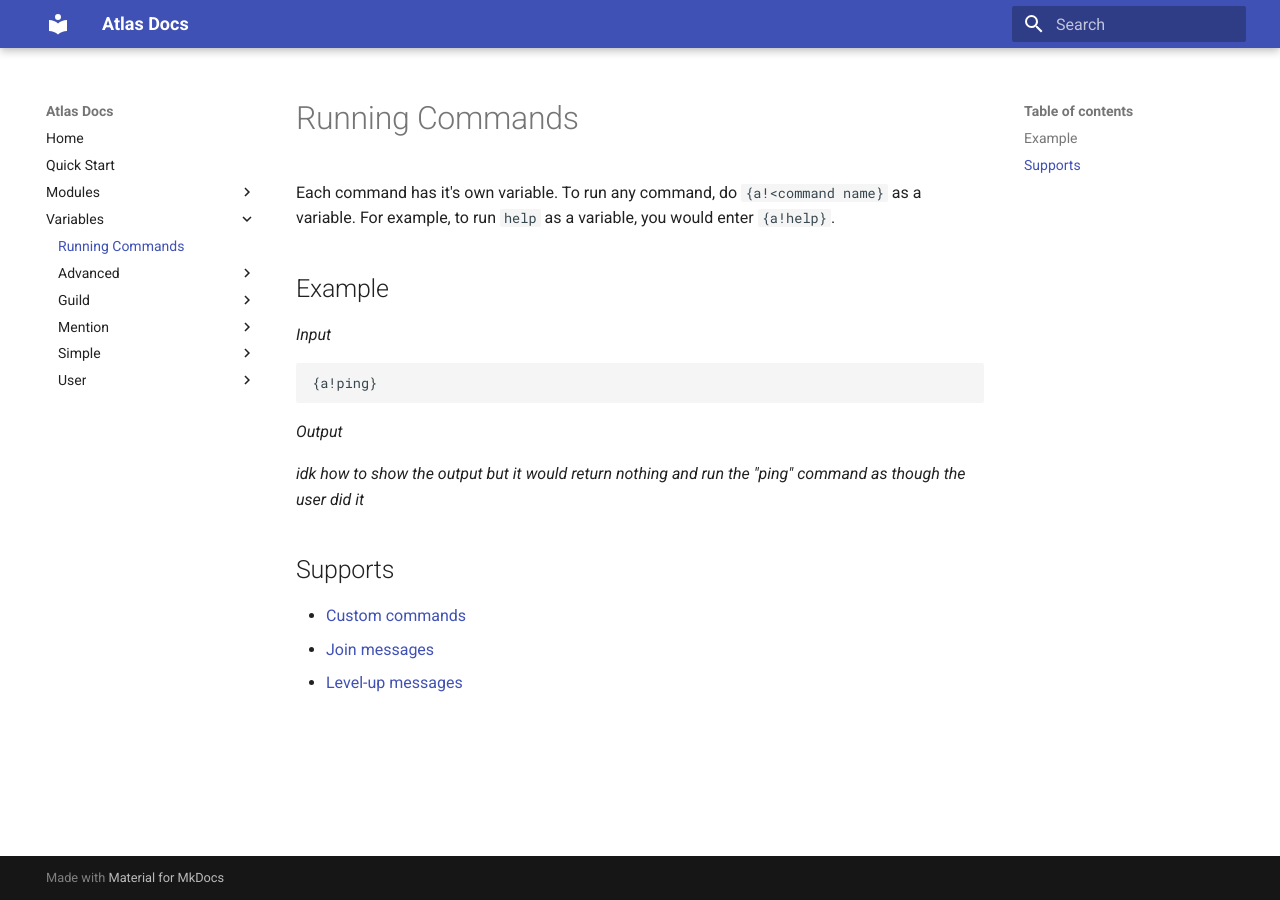
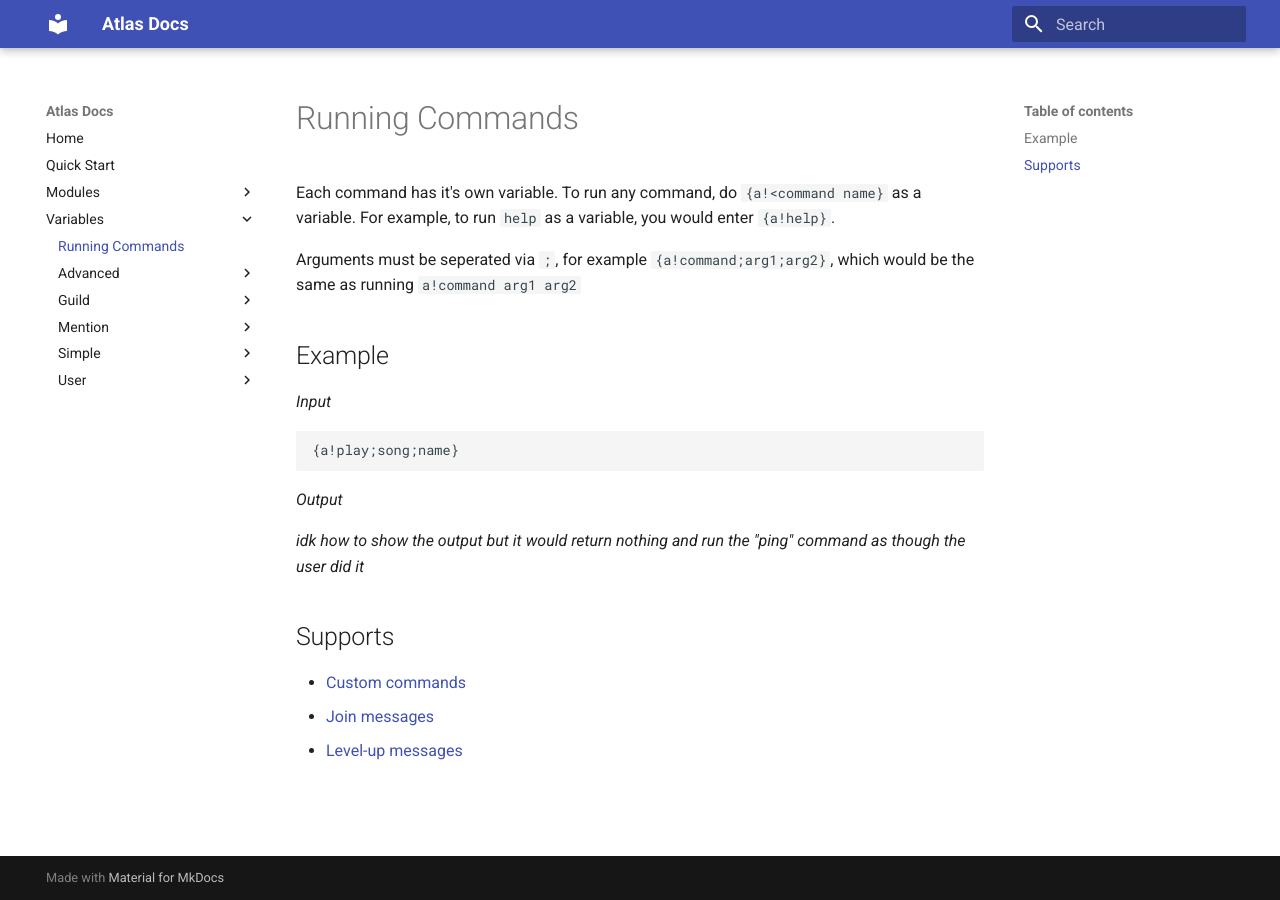
Before and after one commit to atlasbot/docs, an MkDocs documentation site: the page built from docs/Variables/running_commands.md, in a window 1280 px wide. Built offline with MkDocs 1.6.1 and Material for MkDocs 9.7.7, drawn with Linux system fonts in a browser that asks for light colours.

Commit message:
probably important

````diff
--- a/docs/Variables/running_commands.md
+++ b/docs/Variables/running_commands.md
@@ -1,12 +1,14 @@
 # Running Commands
 
 Each command has it's own variable. To run any command, do `{a!<command name}` as a variable. For example, to run `help` as a variable, you would enter `{a!help}`.
+
+Arguments must be seperated via `;`, for example `{a!command;arg1;arg2}`, which would be the same as running `a!command arg1 arg2`
 
 ## Example
 
 *Input*
 ```
-{a!ping}
+{a!play;song;name}
 ```
 *Output*
 
````
